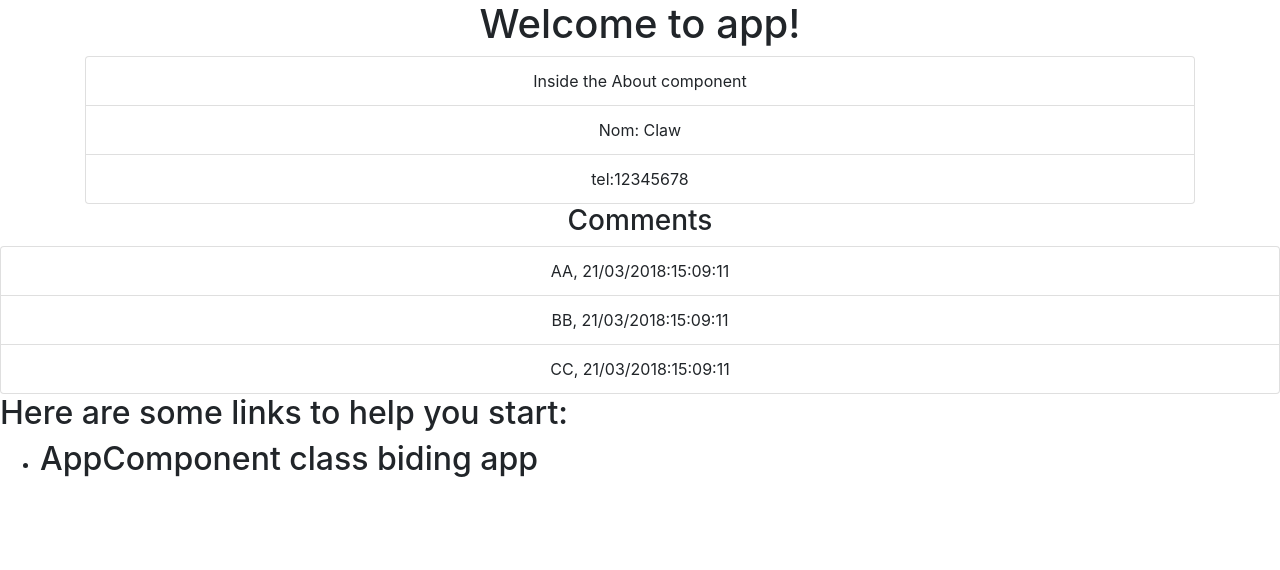
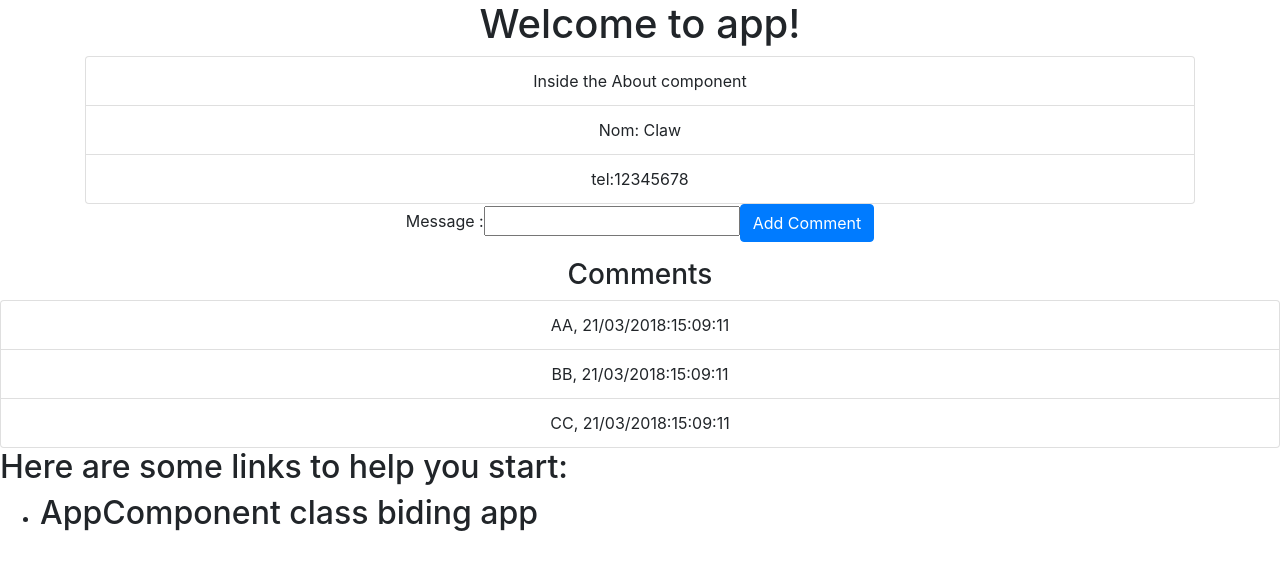
Before and after one commit to clawdeck9/angular-api-picture-search, an Angular app: page / in a window 1280 px wide. Shown: the top 570 px of the page. Built offline with nearby package versions, Linux system fonts and the light colour scheme.

Commit message:
a form is working, can add some comments  to an array. Works without formsModule. So the next step is: changing the input in the aboutcomponent to use the formsmodule

```diff
--- a/src/app/about/about.component.html
+++ b/src/app/about/about.component.html
@@ -10,6 +10,12 @@
 	</div>
 </div>
 <div>
+	<div class="form-group">
+		<label class="control-label">Message : </label>
+		<input type="text" [(ngModel)]="commentBox.message">
+		<button class="btn btn-primary" (click)="onAddComment()">Add Comment</button>
+</div>
+<div>
 	<h3>Comments</h3>
 	<ul class="list-group">
 		<li class="list-group-item" *ngFor="let c of comments">
--- a/src/app/about/about.component.ts
+++ b/src/app/about/about.component.ts
@@ -19,9 +19,17 @@ export class AboutComponent implements OnInit {
     {date:new Date(), message:"CC"}
   ];
 
+  commentBox={date:null,message:""}
+
   constructor() { }
 
   ngOnInit() {
   }
 
+  onAddComment(){
+    this.commentBox.date=new Date();
+    this.comments.push(this.commentBox);
+    this.commentBox={date:null,message:""};
+  }
+
 }
--- a/src/app/app.module.ts
+++ b/src/app/app.module.ts
@@ -4,7 +4,7 @@ import { NgModule } from '@angular/core';
 
 import { AppComponent } from './app.component';
 import { AboutComponent } from './about/about.component';
-
+import {FormsModule} from "@angular/forms";
 
 @NgModule({
   declarations: [
@@ -12,7 +12,8 @@ import { AboutComponent } from './about/about.component';
     AboutComponent
   ],
   imports: [
-    BrowserModule
+    BrowserModule,
+    FormsModule
   ],
   providers: [],
   bootstrap: [AppComponent]
```
Also changed, not shown: .angular-cli.json.
